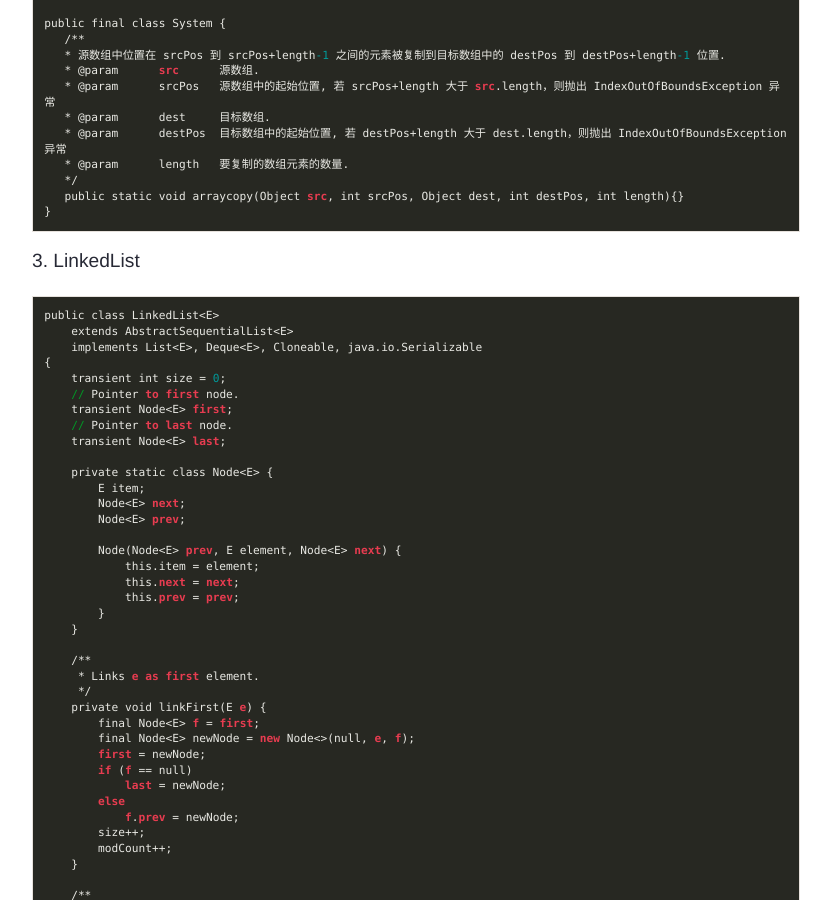
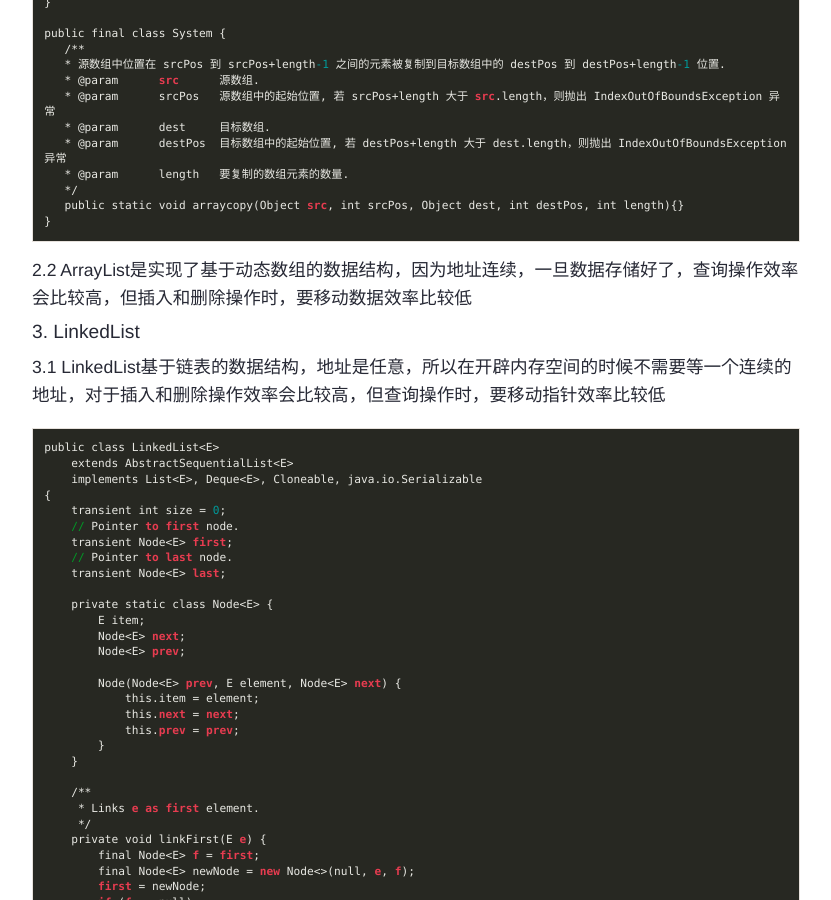
Before and after one commit to junhc/junhc.github.io, a Jekyll site: the page built from _posts/2017-03-31-java.md, in a window 1280 px wide and 900 px high, scrolled down 3532 px. Shown: the whole window, without its empty margins (224-1055 px from the left). Built offline with Jekyll 4.4.1, drawn with Linux system fonts in a browser that asks for light colours; Markdown is read by kramdown in place of the engine named in the settings; comment, search, counter and statistics services are not loaded; some of the changed text lies outside the part shown.

Commit message:
Update 2017-03-31-java.md

````diff
--- a/_posts/2017-03-31-java.md
+++ b/_posts/2017-03-31-java.md
@@ -14,7 +14,7 @@ permalink: java
 * [3. LinkedList](#3-linkedlist)
 
 #### 1. 深究字符串String类
-重载运算符 “+” 与 StringBuilder 的冤缘
+##### 1.1 重载运算符 “+” 与 StringBuilder 的冤缘
 ```vim
 public class T {
     public static void main(String[] args) {
@@ -208,8 +208,10 @@ public final class System {
    public static void arraycopy(Object src, int srcPos, Object dest, int destPos, int length){}
 }
 ```
+##### 2.2 ArrayList是实现了基于动态数组的数据结构，因为地址连续，一旦数据存储好了，查询操作效率会比较高，但插入和删除操作时，要移动数据效率比较低
 
 #### 3. LinkedList
+##### 3.1 LinkedList基于链表的数据结构，地址是任意，所以在开辟内存空间的时候不需要等一个连续的地址，对于插入和删除操作效率会比较高，但查询操作时，要移动指针效率比较低
 ```vim
 public class LinkedList<E>
     extends AbstractSequentialList<E>
@@ -329,3 +331,5 @@ public class LinkedList<E>
     }
 }
 ```
+##### 适用场景分析
+> 当需要对数据进行对此访问的情况下选用ArrayList，当需要对数据进行多次增加删除修改时采用LinkedList
````
